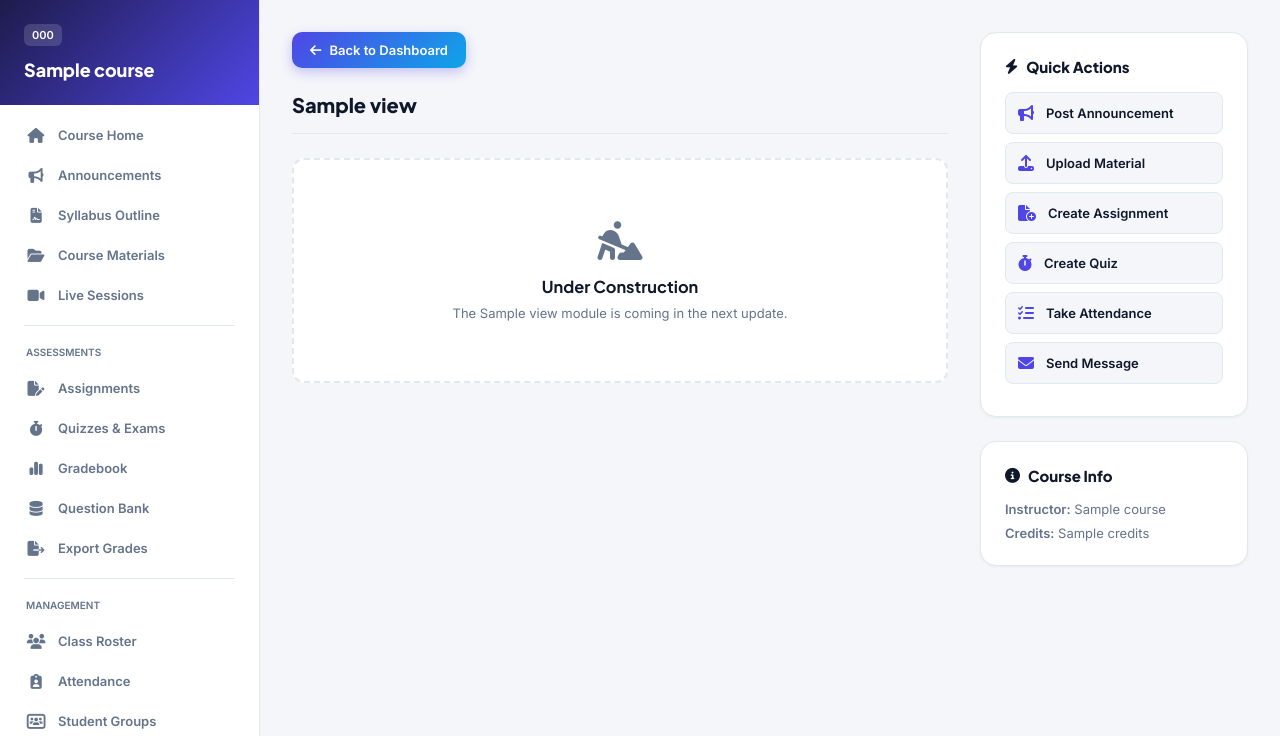
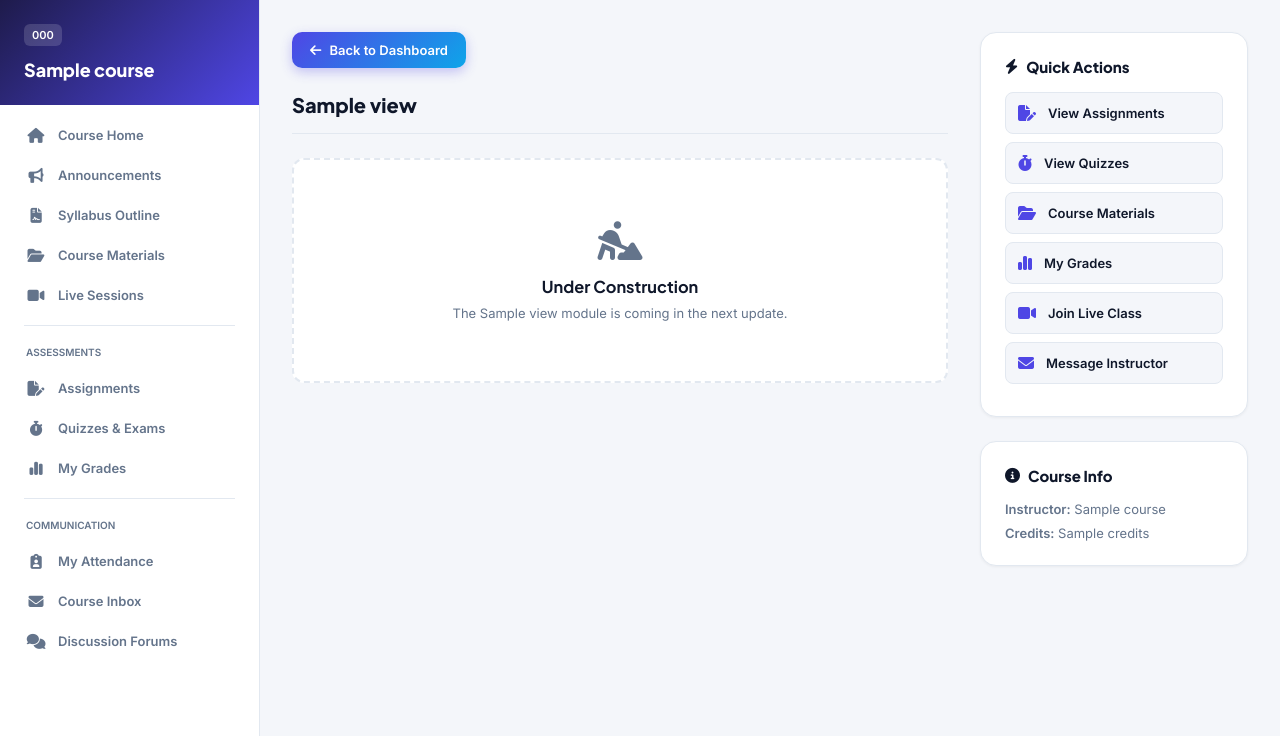
Before and after one commit to 22305203/luxmind-lms, a Node server app: template views/lms-course.ejs in a window 1280 px wide. Shown: the part 64-800 px from the top of the page. Run offline with Node 20, Linux system fonts and the light colour scheme; the template is opened without the code that fills it: most values are stand-ins (such as "Sample title", 1, 10 or a date in 2020).

Commit message:
fix(sidebar): hide teacher-only nav + quick-actions from students; normalize attendance URL

```diff
--- a/views/lms-course.ejs
+++ b/views/lms-course.ejs
@@ -105,7 +105,6 @@
     .overlay { position: fixed; inset: 0; background: rgba(0,0,0,0.5); z-index: 998; display: none; opacity: 0; transition: opacity 0.3s; }
     .overlay.active { display: block; opacity: 1; }
 
-    /* Custom table styles for Gradebook */
     .grade-table { width: 100%; border-collapse: collapse; text-align: left; }
     .grade-table th { padding: 16px 12px; color: var(--text-muted); font-size: 11px; text-transform: uppercase; font-weight: 800; border-bottom: 2px solid var(--border); }
     .grade-table td { padding: 16px 12px; border-bottom: 1px solid var(--border); font-size: 13px; vertical-align: middle; }
@@ -162,7 +161,7 @@
 
   <div class="layout">
     <!-- ============================================== -->
-    <!-- EXPANDED LEFT SIDEBAR -->
+    <!-- EXPANDED LEFT SIDEBAR (ROLE-GUARDED) -->
     <!-- ============================================== -->
     <aside class="course-nav" id="sidebar">
       <div class="course-header-side">
@@ -170,7 +169,7 @@
         <h2><%= course.title %></h2>
       </div>
       <ul class="nav-list">
-        <!-- CORE -->
+        <!-- CORE — shared -->
         <li><a href="/course/<%= course.id %>?view=dashboard" class="<%= view === 'dashboard' ? 'active' : '' %>"><i class="fa-solid fa-house"></i> Course Home</a></li>
         <li><a href="/course/<%= course.id %>?view=announcements" class="<%= view === 'announcements' ? 'active' : '' %>"><i class="fa-solid fa-bullhorn"></i> Announcements</a></li>
         <li><a href="/course/<%= course.id %>?view=syllabus" class="<%= view === 'syllabus' ? 'active' : '' %>"><i class="fa-solid fa-file-contract"></i> Syllabus Outline</a></li>
@@ -182,22 +181,33 @@
         <!-- ASSESSMENTS -->
         <div style="font-size:10px; font-weight:800; color:var(--text-muted); padding:8px 14px; text-transform:uppercase;">Assessments</div>
         <li><a href="/course/<%= course.id %>?view=assignments" class="<%= view === 'assignments' ? 'active' : '' %>"><i class="fa-solid fa-file-pen"></i> Assignments</a></li>
-        <li><a href="/course/<%= course.id %>?view=quizzes" class="<%= view === 'quizzes' ? 'active' : '' %>"><i class="fa-solid fa-stopwatch"></i> Quizzes & Exams</a></li>
-        <li><a href="/course/<%= course.id %>?view=grades" class="<%= view === 'grades' ? 'active' : '' %>"><i class="fa-solid fa-chart-simple"></i> Gradebook</a></li>
+        <li><a href="/course/<%= course.id %>?view=quizzes" class="<%= view === 'quizzes' ? 'active' : '' %>"><i class="fa-solid fa-stopwatch"></i> Quizzes &amp; Exams</a></li>
+        <li><a href="/course/<%= course.id %>?view=grades" class="<%= view === 'grades' ? 'active' : '' %>"><i class="fa-solid fa-chart-simple"></i> <%= isTeacher ? 'Gradebook' : 'My Grades' %></a></li>
+        <% if (isTeacher) { %>
           <li><a href="/course/<%= course.id %>?view=question-bank" class="<%= view === 'question-bank' ? 'active' : '' %>"><i class="fa-solid fa-database"></i> Question Bank</a></li>
           <li><a href="/course/<%= course.id %>?view=export-grades" class="<%= view === 'export-grades' ? 'active' : '' %>"><i class="fa-solid fa-file-export"></i> Export Grades</a></li>
+        <% } %>
 
         <div class="nav-divider"></div>
 
-        <!-- MANAGEMENT & COMMUNICATION -->
-        <div style="font-size:10px; font-weight:800; color:var(--text-muted); padding:8px 14px; text-transform:uppercase;">Management</div>
+        <!-- MANAGEMENT / COMMUNICATION -->
+        <div style="font-size:10px; font-weight:800; color:var(--text-muted); padding:8px 14px; text-transform:uppercase;"><%= isTeacher ? 'Management' : 'Communication' %></div>
+
+        <% if (isTeacher) { %>
           <li><a href="/course/<%= course.id %>?view=students" class="<%= view === 'students' ? 'active' : '' %>"><i class="fa-solid fa-users"></i> Class Roster</a></li>
-      <li><a href="/course/<%= course.id %>/attendance" class="<%= view === 'attendance' ? 'active' : '' %>"><i class="fa-solid fa-clipboard-user"></i> Attendance</a></li>
+          <li><a href="/course/<%= course.id %>?view=attendance" class="<%= view === 'attendance' ? 'active' : '' %>"><i class="fa-solid fa-clipboard-user"></i> Attendance</a></li>
           <li><a href="/course/<%= course.id %>?view=groups" class="<%= view === 'groups' ? 'active' : '' %>"><i class="fa-solid fa-users-rectangle"></i> Student Groups</a></li>
+        <% } else { %>
+          <li><a href="/course/<%= course.id %>?view=attendance" class="<%= view === 'attendance' ? 'active' : '' %>"><i class="fa-solid fa-clipboard-user"></i> My Attendance</a></li>
+        <% } %>
+
         <li><a href="/course/<%= course.id %>?view=messages" class="<%= view === 'messages' ? 'active' : '' %>"><i class="fa-solid fa-envelope"></i> Course Inbox</a></li>
         <li><a href="/course/<%= course.id %>?view=forums" class="<%= view === 'forums' ? 'active' : '' %>"><i class="fa-solid fa-comments"></i> Discussion Forums</a></li>
+
+        <% if (isTeacher) { %>
           <li><a href="/course/<%= course.id %>?view=analytics" class="<%= view === 'analytics' ? 'active' : '' %>"><i class="fa-solid fa-chart-line"></i> Analytics</a></li>
           <li><a href="/course/<%= course.id %>?view=settings" class="<%= view === 'settings' ? 'active' : '' %>"><i class="fa-solid fa-gear"></i> Course Settings</a></li>
+        <% } %>
       </ul>
     </aside>
 
@@ -286,7 +296,7 @@
         <% } %>
 
         <!-- ============================================== -->
-        <!-- ANNOUNCEMENTS VIEW (FULLY RESTORED) -->
+        <!-- ANNOUNCEMENTS VIEW -->
         <!-- ============================================== -->
         <% if (view === 'announcements') { %>
           <div class="section-header">
@@ -600,25 +610,21 @@
                         <% } %>
                       </td>
 
-                      <!-- Teacher Actions -->
                       <% if (isTeacher) { %>
                         <td>
                           <% if (g.item_type === 'Assignment') { %>
-                            <!-- Inline grading for Assignments -->
                             <form action="/course/<%= course.id %>/grades/<%= g.record_id %>" method="POST" style="display: flex; gap: 8px; align-items: center;">
                               <input type="number" name="grade" value="<%= g.score || '' %>" placeholder="Score" class="form-input" style="width: 70px; padding: 6px 10px; font-size: 12px;" max="<%= g.max_points %>" min="0">
                               <input type="text" name="feedback" value="<%= g.feedback || '' %>" placeholder="Feedback" class="form-input" style="width: 140px; padding: 6px 10px; font-size: 12px;">
                               <button type="submit" class="btn" style="padding: 6px 12px; font-size: 12px;">Save</button>
                             </form>
                           <% } else { %>
-                            <!-- Quizzes link to Quiz module -->
                             <a href="/course/<%= course.id %>?view=quizzes" class="btn-action btn-view" style="display: inline-flex; padding: 6px 12px; border-radius: 6px; font-size: 12px;">
                               <i class="fa-solid fa-check-double"></i> View Quizzes
                             </a>
                           <% } %>
                         </td>
                       <% } else { %>
-                        <!-- Student Feedback View -->
                         <td style="color: var(--text-muted); font-size: 12px;">
                           <%= g.feedback || 'No feedback yet' %>
                         </td>
@@ -638,7 +644,7 @@
         <% } %>
 
         <!-- ============================================== -->
-        <!-- OTHER VIEWS PLACEHOLDER (EXCLUDES COMPLETED VIEWS) -->
+        <!-- OTHER VIEWS PLACEHOLDER -->
         <!-- ============================================== -->
         <% if (view !== 'materials' && view !== 'dashboard' && view !== 'assignments' && view !== 'quizzes' && view !== 'grades' && view !== 'announcements') { %>
           <div class="section-header">
@@ -654,12 +660,14 @@
       </main>
 
       <!-- ============================================== -->
-      <!-- EXPANDED RIGHT SIDEBAR (QUICK ACTIONS) -->
+      <!-- EXPANDED RIGHT SIDEBAR (ROLE-GUARDED QUICK ACTIONS) -->
       <!-- ============================================== -->
       <aside class="right-sidebar">
         <div class="widget">
           <h3><i class="fa-solid fa-bolt"></i> Quick Actions</h3>
 
+          <% if (isTeacher) { %>
+            <!-- Teacher quick actions -->
             <div class="quick-action" onclick="window.location.href='?view=announcements'">
               <i class="fa-solid fa-bullhorn"></i> Post Announcement
             </div>
@@ -678,6 +686,27 @@
             <div class="quick-action" onclick="window.location.href='?view=messages'">
               <i class="fa-solid fa-envelope"></i> Send Message
             </div>
+          <% } else { %>
+            <!-- Student quick actions -->
+            <div class="quick-action" onclick="window.location.href='?view=assignments'">
+              <i class="fa-solid fa-file-pen"></i> View Assignments
+            </div>
+            <div class="quick-action" onclick="window.location.href='?view=quizzes'">
+              <i class="fa-solid fa-stopwatch"></i> View Quizzes
+            </div>
+            <div class="quick-action" onclick="window.location.href='?view=materials'">
+              <i class="fa-solid fa-folder-open"></i> Course Materials
+            </div>
+            <div class="quick-action" onclick="window.location.href='?view=grades'">
+              <i class="fa-solid fa-chart-simple"></i> My Grades
+            </div>
+            <div class="quick-action" onclick="window.location.href='?view=live'">
+              <i class="fa-solid fa-video"></i> Join Live Class
+            </div>
+            <div class="quick-action" onclick="window.location.href='?view=messages'">
+              <i class="fa-solid fa-envelope"></i> Message Instructor
+            </div>
+          <% } %>
         </div>
 
         <div class="widget">
```
Lines whose indentation alone changed are shown as unchanged.
